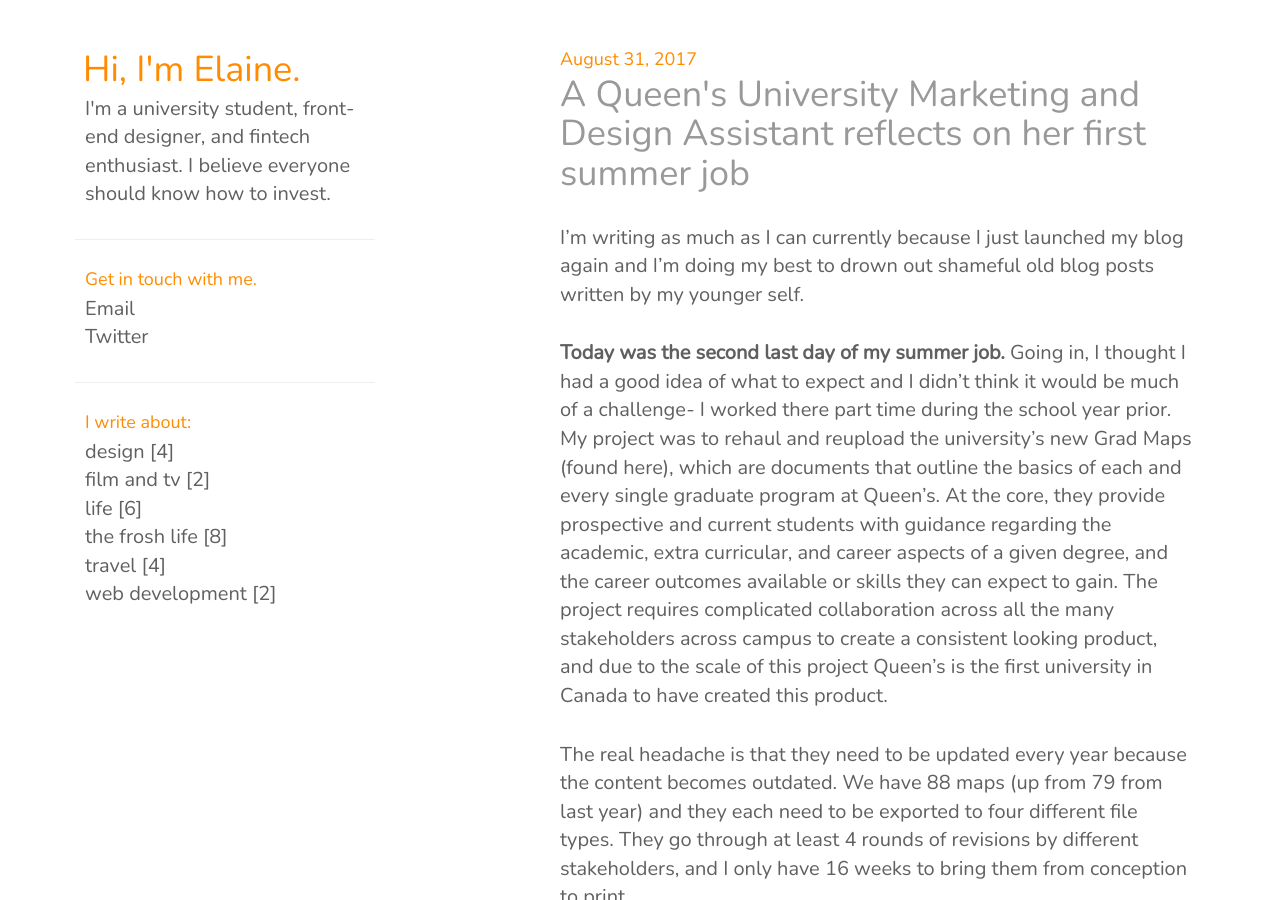
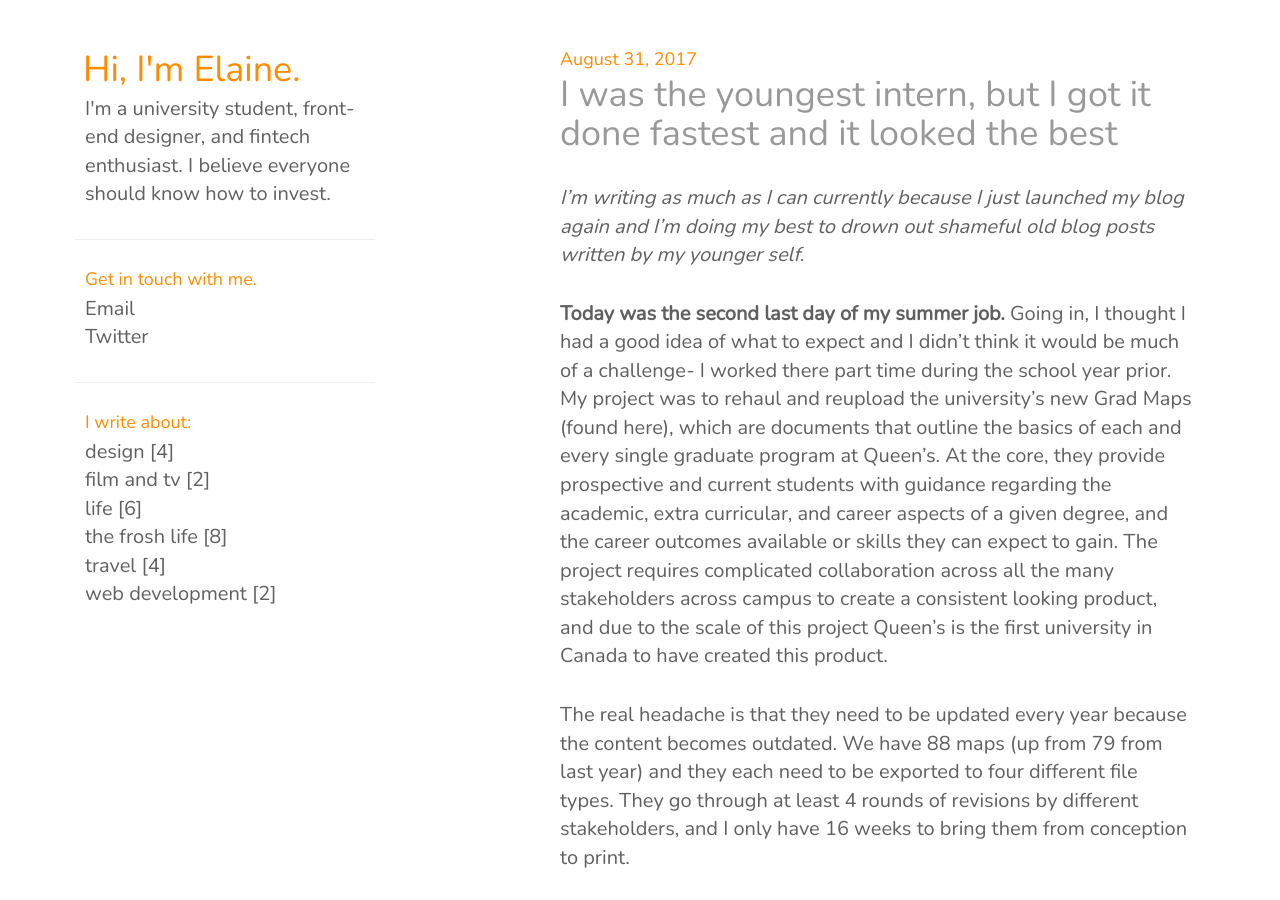
Before and after one commit to elaineg/blog, a Jekyll site: the page built from _posts/2017-08-31-summer-job-reflection.md, in a window 1280 px wide and 900 px high. Built offline with Jekyll 4.4.1, drawn with Linux system fonts in a browser that asks for light colours.

Commit message:
clickbait title

```diff
--- a/_posts/2017-08-31-summer-job-reflection.md
+++ b/_posts/2017-08-31-summer-job-reflection.md
@@ -1,10 +1,10 @@
 ---
 layout: post
-title: "A Queen's University Marketing and Design Assistant reflects on her first summer job"
+title: "I was the youngest intern, but I got it done fastest and it looked the best"
 date: 2017-08-31
 tags: [design, life]
 ---
-I'm writing as much as I can currently because I just launched my blog again and I'm doing my best to drown out shameful old blog posts written by my younger self.
+*I'm writing as much as I can currently because I just launched my blog again and I'm doing my best to drown out shameful old blog posts written by my younger self.*
 
 **Today was the second last day of my summer job.** Going in, I thought I had a good idea of what to expect and I didn't think it would be much of a challenge- I worked there part time during the school year prior. My project was to rehaul and reupload the university's new Grad Maps ([found here](http://careers.queensu.ca/gradmaps)), which are documents that outline the basics of each and every single graduate program at Queen's. At the core, they provide prospective and current students with guidance regarding the academic, extra curricular, and career aspects of a given degree, and the career outcomes available or skills they can expect to gain. The project requires complicated collaboration across all the many stakeholders across campus to create a consistent looking product, and due to the scale of this project Queen's is the first university in Canada to have created this product.
 
```
